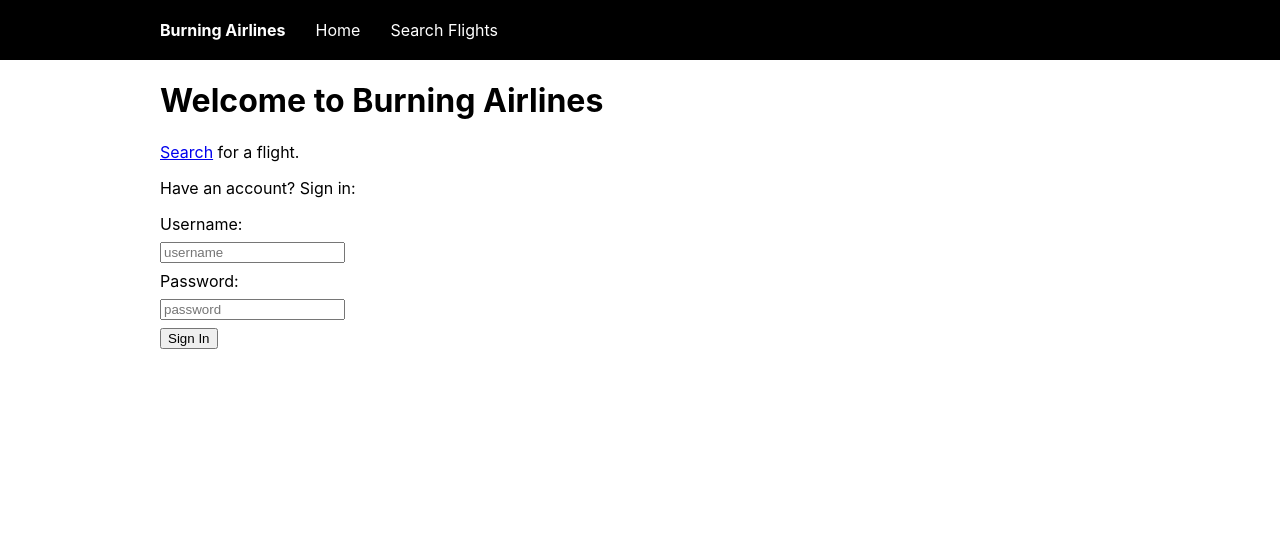
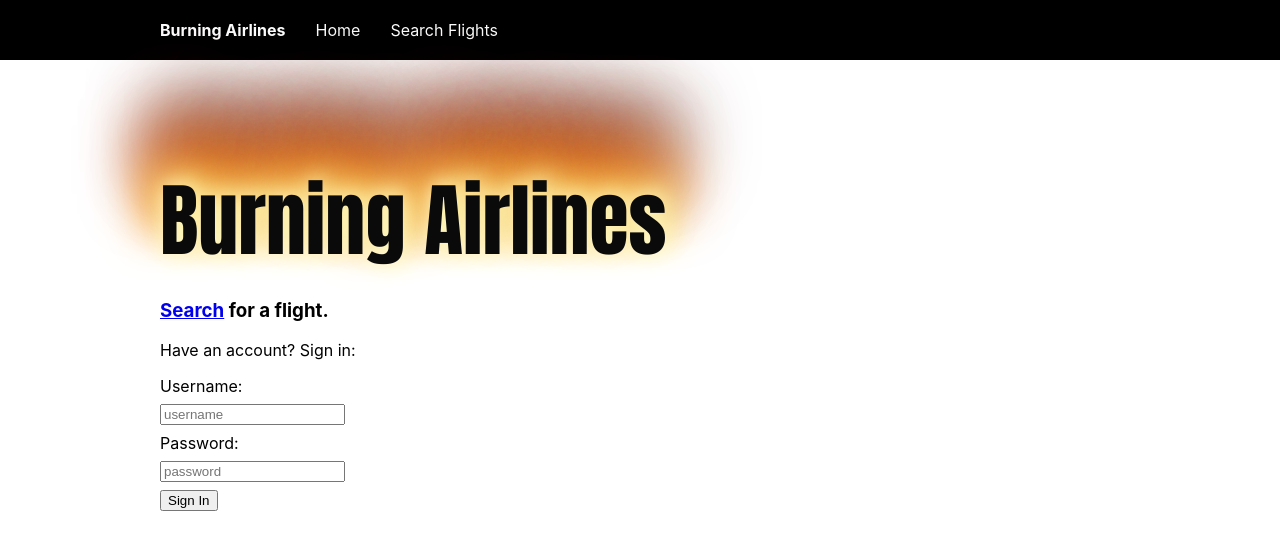
Before and after one commit to bridgetmcmahon/burningairlines-client, a React (Create React App) app: page /flight/1 in a window 1280 px wide. Shown: the top 550 px of the page. Built offline with nearby package versions, Linux system fonts and the light colour scheme.

Commit message:
burning airine flames styling

```diff
--- a/src/components/Home.js
+++ b/src/components/Home.js
@@ -10,10 +10,11 @@
        <div>
          <Navigation />
          <div className="container">
-          <h1>Welcome to Burning Airlines</h1>
-          <p>
+         <div class="fire">Burning Airlines</div>
+<link async href="http://fonts.googleapis.com/css?family=Anton" data-generated="http://enjoycss.com" rel="stylesheet" type="text/css"/>
+          <h3>
             <Link to="/search">Search</Link> for a flight.
-          </p>
+          </h3>
           <p>
             Have an account? Sign in:
           </p>
--- a/src/index.css
+++ b/src/index.css
@@ -11,6 +11,20 @@ body {
 code {
   font-family: source-code-pro, Menlo, Monaco, Consolas, "Courier New",
     monospace;
+}
+
+.fire {
+  -webkit-box-sizing: content-box;
+  -moz-box-sizing: content-box;
+  box-sizing: content-box;
+  border: none;
+  margin-top: 100px;
+  font: normal 80px/normal "Anton", Helvetica, sans-serif;
+  color: rgb(10, 10, 10);
+  -o-text-overflow: clip;
+  text-overflow: clip;
+  background: rgb(255,255,255);
+  text-shadow: 0 0 20px rgb(254,252,201) , 10px -10px 30px rgb(254,236,133) , -20px -20px 40px rgb(255,174,52) , 20px -40px 50px rgb(236,118,12) , -20px -60px 60px rgb(205,70,6) , 0 -80px 70px rgb(151,55,22) , 10px -90px 80px rgb(69,27,14) ;
 }
 
 .container {
```
